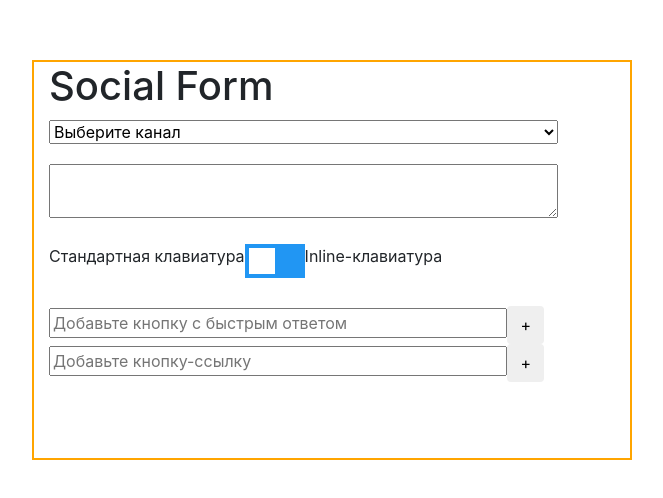
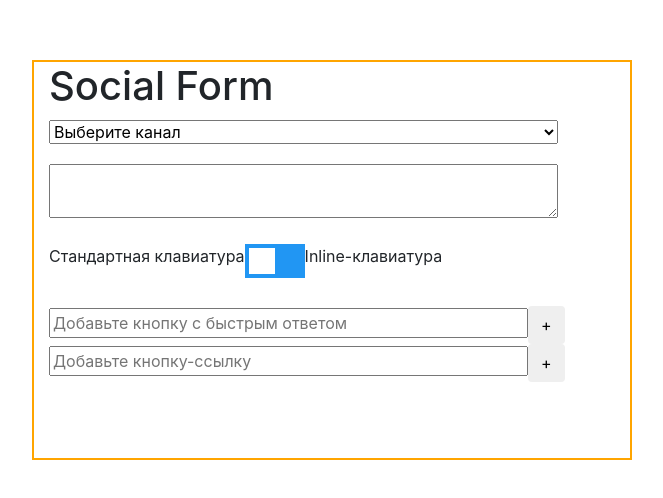
Before and after one commit to trewstaples/social-form-test, a React (Create React App) app: page / in a window 1280 px wide. Shown: the part 140-638 px from the top of the page, without its empty margins (308-971 px from the left). Built offline with nearby package versions, Linux system fonts and the light colour scheme.

Commit message:
Поправит размеры

```diff
--- a/src/components/app/app.jsx
+++ b/src/components/app/app.jsx
@@ -13,5 +13,6 @@ const App = () => {
 
 export { App }
 
-//Добавить кнопку добавления url-кнопок
-//Написать данные для кнопок ?
+//Попробовать добавить кнопки в textarea
+//Написать логику. Если выбрано отображение standard, то кнопки добавляются снизу от textarea.
+//Если выбрано отображение inline, то кнопки добавляются в саму textarea
--- a/src/components/button-add-form/button-add-form.css
+++ b/src/components/button-add-form/button-add-form.css
@@ -1,4 +1,4 @@
 .main__add,
 .main__add-form-control {
-width: 90%;
+width: 92%;
 }
```
